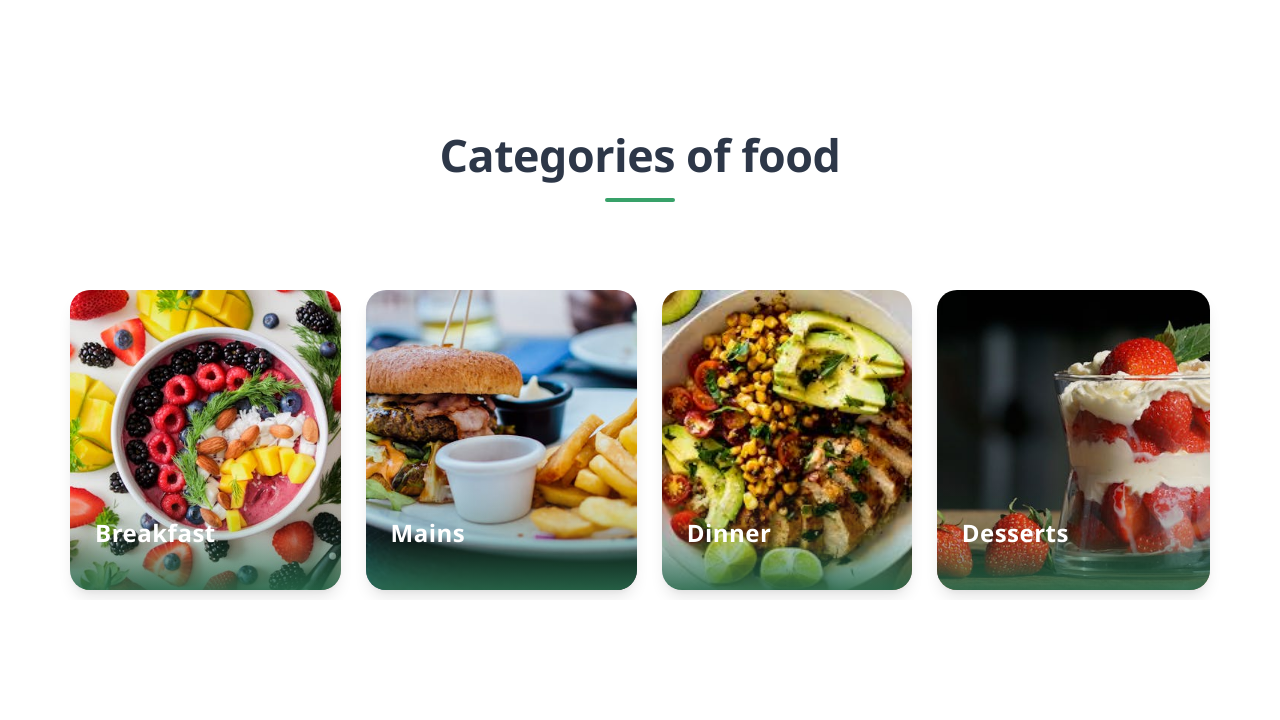
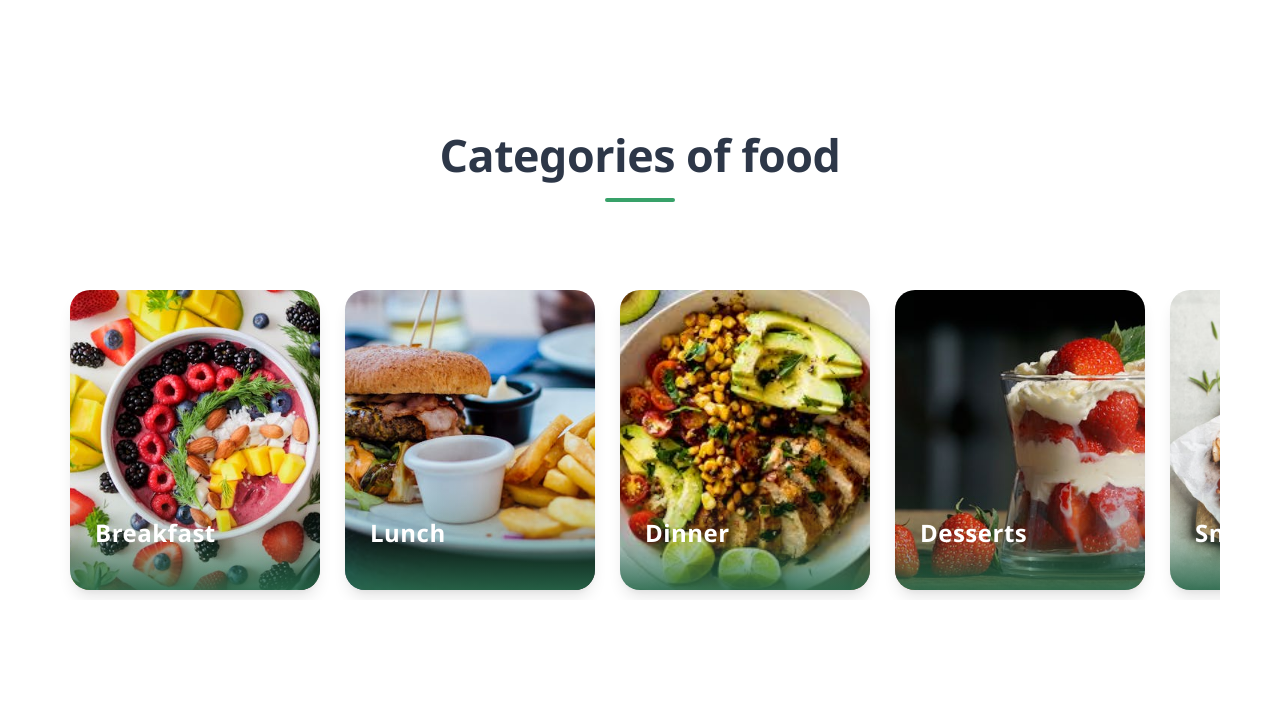
Before and after one commit to Mateo-Buytaert/Recipeazy-deployed, a Django app: page / in a window 1280 px wide. Shown: the part 1405-2125 px from the top of the page. Run offline with Django 5.2, Linux system fonts and the light colour scheme; data that the repository does not hold is empty.

Commit message:
added categories to home page and added ads

```diff
--- a/recipes/templates/recipes/index.html
+++ b/recipes/templates/recipes/index.html
@@ -248,7 +248,18 @@ nav {
             </div>
         </div>
     </section>
-
+<script async src="https://pagead2.googlesyndication.com/pagead/js/adsbygoogle.js?client=ca-pub-5341526143943669"
+     crossorigin="anonymous"></script>
+<!-- First ad -->
+<ins class="adsbygoogle"
+     style="display:block"
+     data-ad-client="ca-pub-5341526143943669"
+     data-ad-slot="5996697592"
+     data-ad-format="auto"
+     data-full-width-responsive="true"></ins>
+<script>
+     (adsbygoogle = window.adsbygoogle || []).push({});
+</script>
     <section class="featured">
         <div class="container">
             <div class="section-header">
@@ -305,7 +316,7 @@ nav {
                 <div class="category-card">
                     <img src="{% static 'images/lunch2.jpeg' %}" alt="Mains">
                     <div class="category-content">
-                        <h3>Mains</h3>
+                        <h3>Lunch</h3>
                     </div>
                 </div>
                 </a>
@@ -321,6 +332,22 @@ nav {
                     <img src="{% static 'images/dessert.jpeg' %}" alt="Example Image">
                     <div class="category-content">
                         <h3>Desserts</h3>
+                    </div>
+                </div>
+                </a>
+		<a href="{%url 'recipe-detail-category' category='Snack'%}">
+                <div class="category-card">
+                    <img src="{% static 'images/sausages.jpeg' %}" alt="Example Image">
+                    <div class="category-content">
+                        <h3>Snack</h3>
+                    </div>
+                </div>
+                </a>
+		<a href="{%url 'recipe-detail-category' category='Vegetarian'%}">
+                <div class="category-card">
+                    <img src="{% static 'images/dessert.jpeg' %}" alt="Example Image">
+                    <div class="category-content">
+                        <h3>Vegetarian</h3>
                     </div>
                 </div>
                 </a>
```
Also changed, not shown: media/images/chicken.jpeg (added), media/images/chicken1.jpeg (added).
